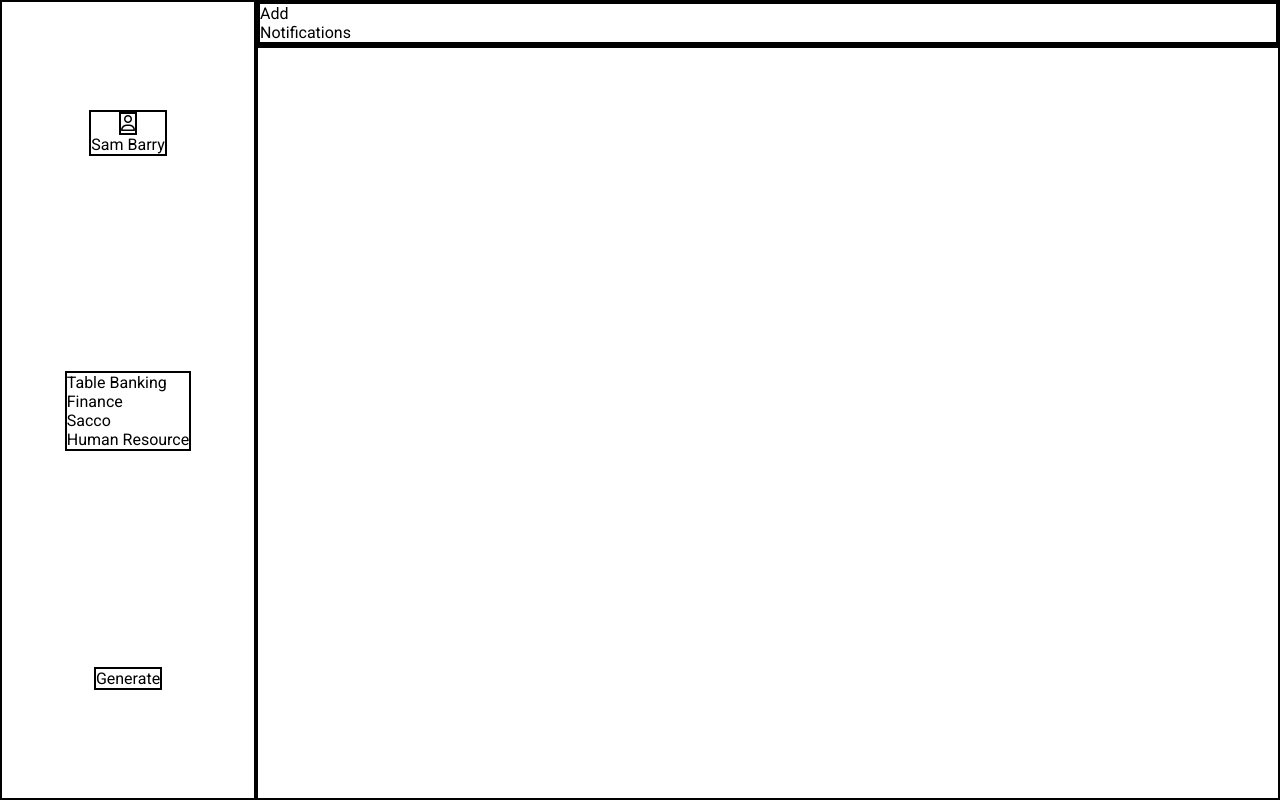
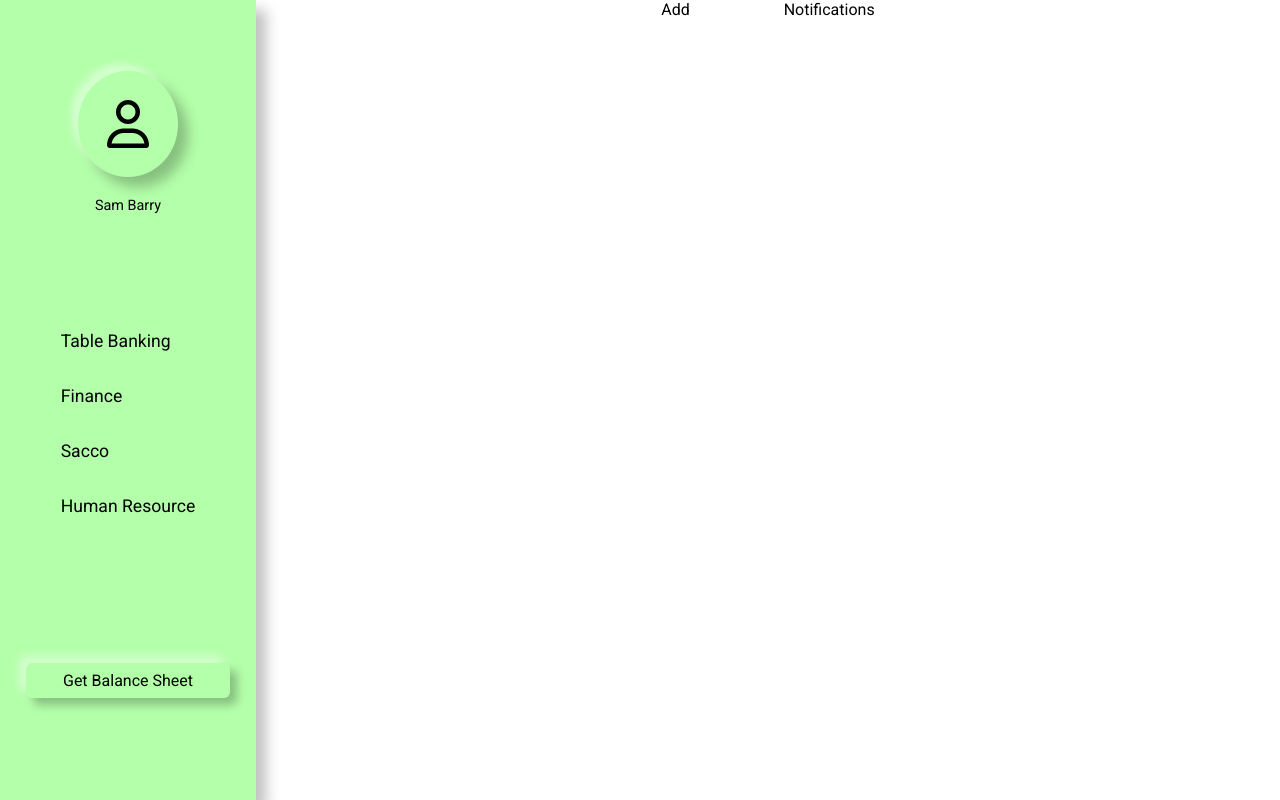
Before and after one commit to OliverSolomon/tableBanking, a plain HTML site: page dashboard.html in a window 1280 px wide. Drawn offline with Linux system fonts and the light colour scheme.

Commit message:
customised the left navigation completely

```diff
--- a/dashboard.html
+++ b/dashboard.html
@@ -35,7 +35,7 @@
                 </div>
 
                 <div class="generate" id="generate">
-                    <a href="#generate">Generate</a>
+                    <a href="#generate">Get Balance Sheet</a>
                 </div>
 
             </div>
--- a/static/style.css
+++ b/static/style.css
@@ -26,7 +26,7 @@ a {
 /* ####################### Dashboard */
 
 .landing div {
-    border: 2px solid black;
+    /* border: 2px solid black; */
 }
 
 .landing {
@@ -42,16 +42,72 @@ a {
     justify-content: space-around;
     flex-direction: column;
     align-items: center;
+    font-size: 1.1em;
+    background-color: rgba(138, 255, 123, 0.64);
+    box-shadow: -7px -7px 7px rgba(255, 255, 255, 0.25), 10px 10px 13px rgba(0, 0, 0, 0.25);
 }
 
 .user {
     display: flex;
-    justify-content: space-around;
+    justify-content: space-evenly;
     flex-direction: column;
     align-items: center;
+    padding: .6em;
+}
+
+.user p {
+    font-size: .9rem;
+    margin-top: 1.4em;
+}
+
+.user i {
+    font-size: 3rem;
+    padding: .6em;
+    /* border: 2px solid black; */
+    border-radius: 50%;
+    box-shadow: -7px -7px 7px rgba(255, 255, 255, 0.425), 10px 10px 13px rgba(0, 0, 0, 0.25)
+}
+
+.menu ul {
+    transform: translateY(-20%);
+}
+
+.menu ul li {
+    margin: 1em;
+    padding: .5em 1em;
+    border-radius: 8px;
+    transition: all ease-in .30s;
+}
+
+.menu ul li:hover {
+    box-shadow: -10px -10px 13px rgba(255, 255, 255, 0.425), 10px 10px 13px rgba(0, 0, 0, 0.25)
+}
+
+.generate {
+    font-size: 1rem;
+    padding: .5em 2.3em;
+    transform: translateY(-120%);
+    border-radius: 6px;
+    box-shadow: -7px -7px 10px rgba(255, 255, 255, 0.425), 7px 7px 10px rgba(0, 0, 0, 0.25);
+    transition: all .3s ease-in;
+}
+
+.generate:hover {
+    font-size: 1.05rem;
+    box-shadow: -10px -10px 13px rgba(255, 255, 255, 0.425), 10px 10px 13px rgba(0, 0, 0, 0.25)
 }
 
 .rightSection {
     width: 80%;
     height: 100vh;
 }
+
+.topNav {
+    width: 30%;
+    margin: auto;
+}
+
+.topNav ul {
+    display: flex;
+    justify-content: space-around;
+}
```
